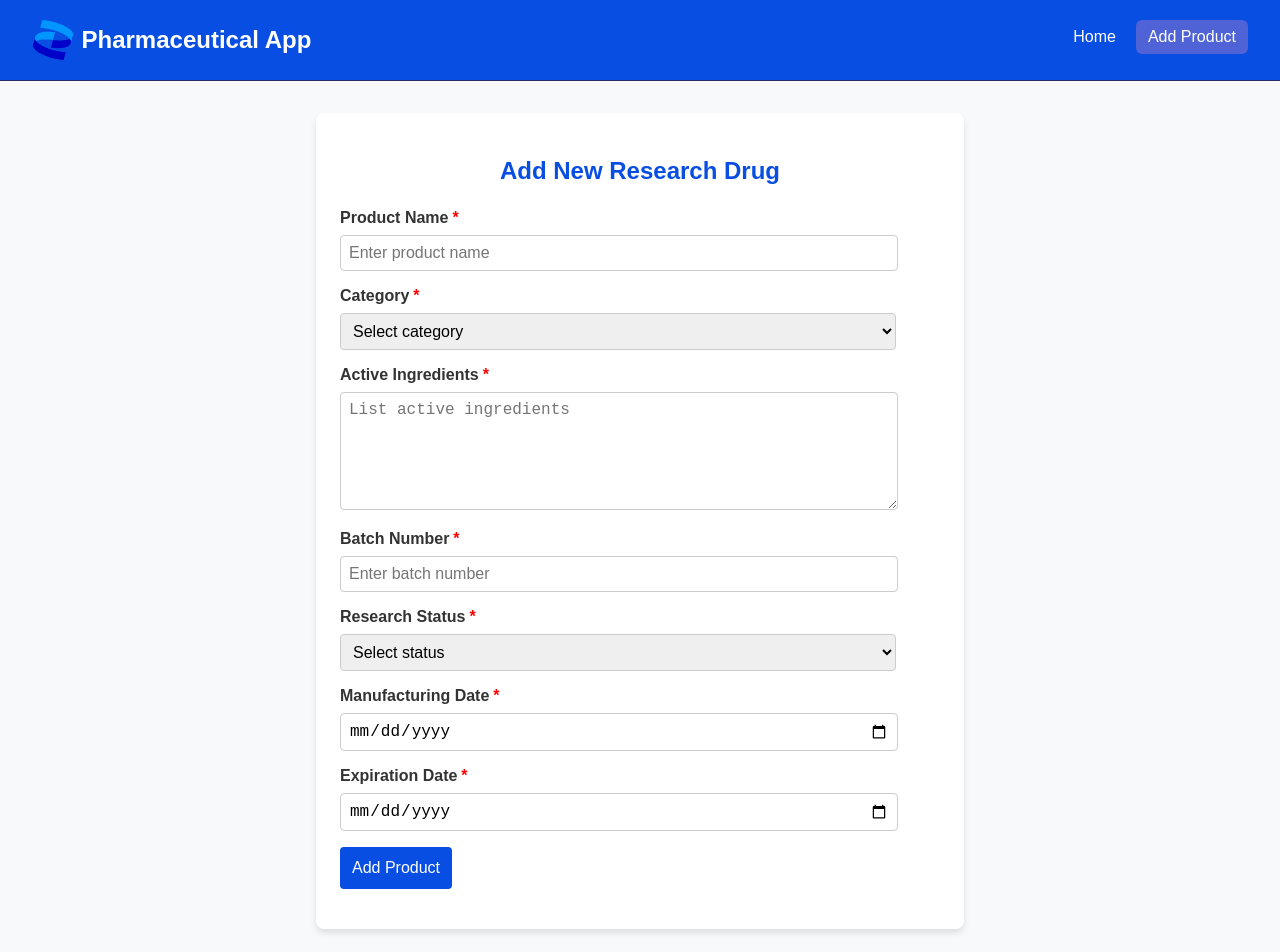
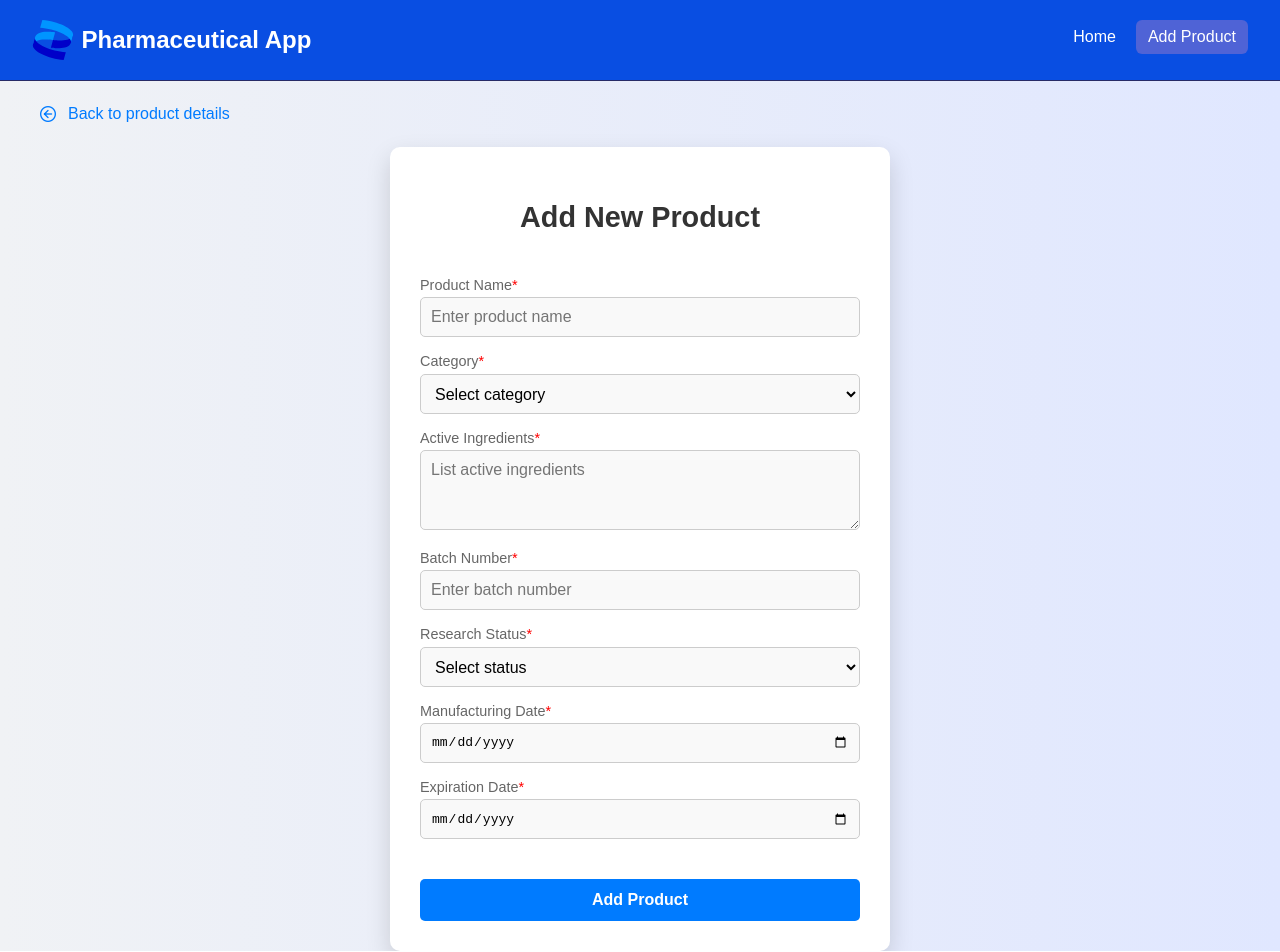
Before and after one commit to StylianosNikopoulos/PharmaceuticalAppFrontend, a Vue app: page /products/add in a window 1280 px wide. Shown: the top 952 px of the page. Built offline with nearby package versions, Linux system fonts and the light colour scheme.

Commit message:
style on AddProductComponent -some more changes on EditProductComponent

```diff
--- a/src/components/AddProductComponent.vue
+++ b/src/components/AddProductComponent.vue
@@ -1,8 +1,8 @@
 <template>
-  <section class="add-product-section">
-    <div class="container">
-      <h2>Add New Research Drug</h2>
-
+  <back-button :urlTo="`/products/${productId}`" :text="`Back to product details`" />
+  <div class="container">
+    <div class="card">
+      <h2>Add New Product</h2>
       <!-- Display Validation Errors -->
       <div v-if="errors.length" class="error-messages">
         <ul>
@@ -15,12 +15,10 @@
         <p>{{ generalError }}</p>
       </div>
 
-      <form @submit.prevent="handleSubmit" class="product-form">
+      <form @submit.prevent="handleSubmit">
         <!-- Product Name -->
         <div class="form-group">
-          <label for="name">
-            Product Name<span class="required">*</span>
-          </label>
+          <label for="name">Product Name<span class="required">*</span></label>
           <input
             type="text"
             id="name"
@@ -32,9 +30,7 @@
 
         <!-- Category -->
         <div class="form-group">
-          <label for="category">
-            Category<span class="required">*</span>
-          </label>
+          <label for="category">Category<span class="required">*</span></label>
           <select id="category" v-model="form.category" required>
             <option value="" disabled>Select category</option>
             <option v-for="category in categoryOptions" :key="category" :value="category">
@@ -45,9 +41,7 @@
 
         <!-- Active Ingredients -->
         <div class="form-group">
-          <label for="active_ingredients">
-            Active Ingredients<span class="required">*</span>
-          </label>
+          <label for="active_ingredients">Active Ingredients<span class="required">*</span></label>
           <textarea
             id="active_ingredients"
             v-model="form.active_ingredients"
@@ -58,9 +52,7 @@
 
         <!-- Batch Number -->
         <div class="form-group">
-          <label for="batch_number">
-            Batch Number<span class="required">*</span>
-          </label>
+          <label for="batch_number">Batch Number<span class="required">*</span></label>
           <input
             type="text"
             id="batch_number"
@@ -72,9 +64,7 @@
 
         <!-- Status -->
         <div class="form-group">
-          <label for="status">
-            Research Status<span class="required">*</span>
-          </label>
+          <label for="status">Research Status<span class="required">*</span></label>
           <select id="status" v-model="form.status" required>
             <option value="" disabled>Select status</option>
             <option v-for="status in statusOptions" :key="status" :value="status">
@@ -85,9 +75,7 @@
 
         <!-- Manufacturing Date -->
         <div class="form-group">
-          <label for="manufacturing_date">
-            Manufacturing Date<span class="required">*</span>
-          </label>
+          <label for="manufacturing_date">Manufacturing Date<span class="required">*</span></label>
           <input
             type="date"
             id="manufacturing_date"
@@ -98,9 +86,7 @@
 
         <!-- Expiration Date -->
         <div class="form-group">
-          <label for="expiration_date">
-            Expiration Date<span class="required">*</span>
-          </label>
+          <label for="expiration_date">Expiration Date<span class="required">*</span></label>
           <input
             type="date"
             id="expiration_date"
@@ -110,14 +96,12 @@
         </div>
 
         <!-- Submit Button -->
-        <div class="form-group">
-          <button type="submit" :disabled="isSubmitting">
-            {{ isSubmitting ? 'Submitting...' : 'Add Product' }}
-          </button>
-        </div>
+        <button type="submit" :disabled="isSubmitting">
+          {{ isSubmitting ? 'Submitting...' : 'Add Product' }}
+        </button>
       </form>
     </div>
-  </section>
+  </div>
 </template>
 
 <script>
@@ -126,8 +110,12 @@ import toastr from 'toastr';
 import 'toastr/build/toastr.min.css';
 import { ref } from 'vue';
 import { useRouter } from 'vue-router';
+import BackButton from './BackButton.vue';
 
 export default {
+  components: {
+    BackButton
+  },
   name: 'AddProductComponent',
   setup() {
     const router = useRouter();
@@ -170,14 +158,8 @@ export default {
       generalError.value = '';
 
       // Basic front-end validation
-      if (
-        new Date(form.value.expiration_date) <=
-        new Date(form.value.manufacturing_date)
-      ) {
-        toastr.error(
-          'Expiration date must be after manufacturing date.',
-          'Validation Error'
-        );
+      if (new Date(form.value.expiration_date) <= new Date(form.value.manufacturing_date)) {
+        toastr.error('Expiration date must be after manufacturing date.', 'Validation Error');
         return;
       }
 
@@ -204,9 +186,7 @@ export default {
         console.error('Error adding product:', error);
 
         if (error.response) {
-          // Server responded with a status other than 2xx
           if (error.response.status === 422) {
-            // Validation errors
             const backendErrors = error.response.data.errors;
             errors.value = [];
 
@@ -217,25 +197,15 @@ export default {
                 });
               }
             }
-
-            toastr.error(
-              'Please fix the validation errors below.',
-              'Validation Error'
-            );
+            toastr.error('Please fix the validation errors below.', 'Validation Error');
           } else {
-            // Other server errors
-            generalError.value =
-              error.response.data.message ||
-              'An error occurred while adding the product.';
+            generalError.value = error.response.data.message || 'An error occurred while adding the product.';
             toastr.error(generalError.value, 'Error');
           }
         } else if (error.request) {
-          // No response received from server
-          generalError.value =
-            'No response from server. Please try again later.';
+          generalError.value = 'No response from server. Please try again later.';
           toastr.error(generalError.value, 'Error');
         } else {
-          // Other errors
           generalError.value = 'An unexpected error occurred.';
           toastr.error(generalError.value, 'Error');
         }
@@ -258,91 +228,94 @@ export default {
 </script>
 
 <style scoped>
-.add-product-section {
-  padding: 2rem 0;
-  background-color: #f8f9fa;
+.container {
+  display: flex;
+  justify-content: center;
+  align-items: center;
+  min-height: 100vh;
 }
 
-.container {
-  max-width: 600px;
-  margin: 0 auto;
-  padding: 1.5rem;
-  background-color: #ffffff;
-  border-radius: 8px;
-  box-shadow: 0 4px 6px rgba(0, 0, 0, 0.1);
+.card {
+  max-width: 500px;
+  width: 100%;
+  background-color: #fff;
+  border-radius: 10px;
+  box-shadow: 0 10px 25px rgba(0, 0, 0, 0.15);
+  padding: 30px;
+  box-sizing: border-box;
+  transition: transform 0.3s ease;
+}
+
+.card:hover {
+  transform: translateY(-5px);
 }
 
 h2 {
+  color: #333;
+  font-size: 1.8em;
+  margin-bottom: 1.5em;
+  font-weight: bold;
   text-align: center;
-  margin-bottom: 1.5rem;
-  color: #094ee2;
-}
-
-.product-form {
-  display: flex;
-  flex-direction: column;
 }
 
 .form-group {
-  margin-bottom: 1rem;
+  margin-bottom: 1em;
 }
 
-.form-group label {
+label {
   display: block;
-  margin-bottom: 0.5rem;
-  font-weight: bold;
-  color: #333333;
+  font-size: 0.9em;
+  color: #666;
+  margin-bottom: 0.3em;
 }
 
-.required {
-  color: red;
-  margin-left: 0.25rem;
-}
-#category {
-width : 556px;
-max-width : 556px;
-}
-#status {
-width : 556px;
-max-width : 556px;
-}
-.form-group input[type='text'],
-.form-group input[type='date'],
-.form-group select,
-.form-group textarea {
-  width: 90%;
-  padding: 0.5rem;
-  border: 1px solid #cccccc;
-  border-radius: 4px;
-  font-size: 1rem;
+input,
+textarea,
+select {
+  width: 100%;
+  padding: 10px;
+  height: 40px;
+  border: 1px solid #ccc;
+  border-radius: 5px;
+  font-size: 1em;
+  background-color: #f9f9f9;
+  transition: border-color 0.2s ease, box-shadow 0.2s ease;
+  box-sizing: border-box;
 }
 
-.form-group textarea {
-  resize: vertical;
-  height: 100px;
+textarea {
+  height: 80px;
+  font-family: inherit;
+  font-size: inherit;
 }
 
-.form-group button {
-  padding: 0.75rem;
-  background-color: #094ee2;
-  color: #ffffff;
-  border: none;
-  border-radius: 4px;
-  font-size: 1rem;
-  cursor: pointer;
-  transition: background-color 0.3s;
+input:focus,
+textarea:focus,
+select:focus {
+  outline: none;
+  border-color: #007bff;
+  box-shadow: 0 0 5px rgba(0, 123, 255, 0.5);
 }
 
-.form-group button:hover {
-  background-color: #072b9b;
+button {
+  width: 100%;
+  padding: 12px;
+  margin-top: 1.5em;
+  background-color: #007bff;
+  color: white;
+  border: none;
+  border-radius: 5px;
+  font-size: 1em;
+  font-weight: bold;
+  cursor: pointer;
+  transition: background-color 0.3s ease, box-shadow 0.3s ease;
 }
 
-.form-group button:disabled {
-  background-color: #6c757d;
-  cursor: not-allowed;
+button:hover {
+  background-color: #0056b3;
+  box-shadow: 0 5px 15px rgba(0, 91, 179, 0.3);
 }
 
-/* Error Messages */
 .error-messages {
   background-color: #f8d7da;
   color: #721c24;
@@ -353,43 +326,21 @@ max-width : 556px;
 }
 
 .error-messages ul {
-  list-style-type: disc;
-  padding-left: 1.5rem;
+  list-style: none;
+  padding: 0;
+  margin: 0;
 }
 
 .general-error {
-  background-color: #f8d7da;
-  color: #721c24;
-  border: 1px solid #f5c6cb;
+  background-color: #ffeeba;
+  color: #856404;
+  border: 1px solid #ffeeba;
   padding: 1rem;
   border-radius: 4px;
   margin-bottom: 1rem;
 }
-@media (max-width:611px){
 
-/* Category */
-#category{
- width:475px !important;
-}
-
-/* Status */
-#status{
- width:466px !important;
-}
-
-}
-
-@media (max-width:481px){
-
-/* Category */
-#category{
- width:313px !important;
-}
-
-/* Status */
-#status{
- width:311px !important;
-}
-
+.required {
+  color: red;
 }
 </style>
```
Also changed, not shown: src/components/EditProductComponent.vue (+101 -16 lines), 1 other file (tests, documents, lock files or other folders).
